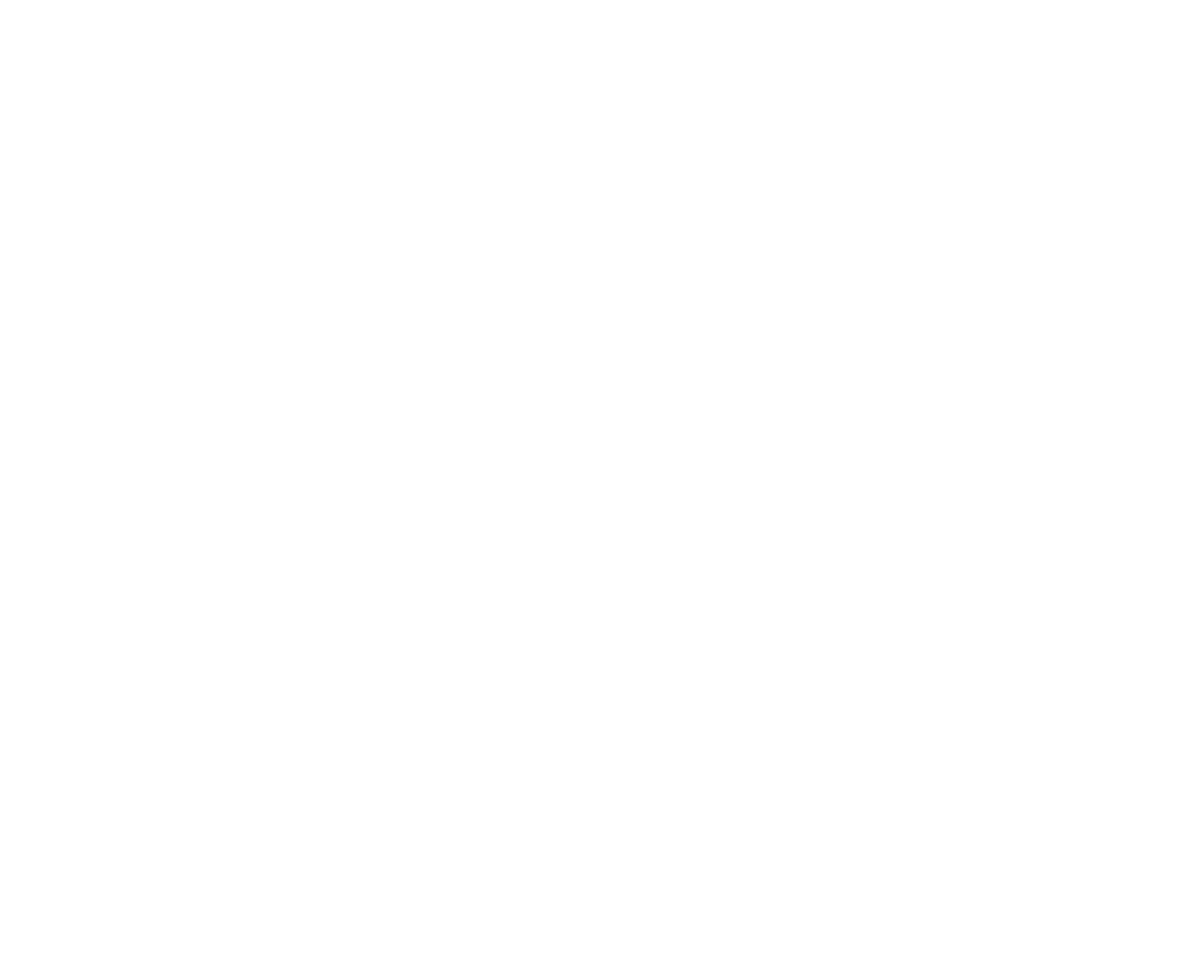
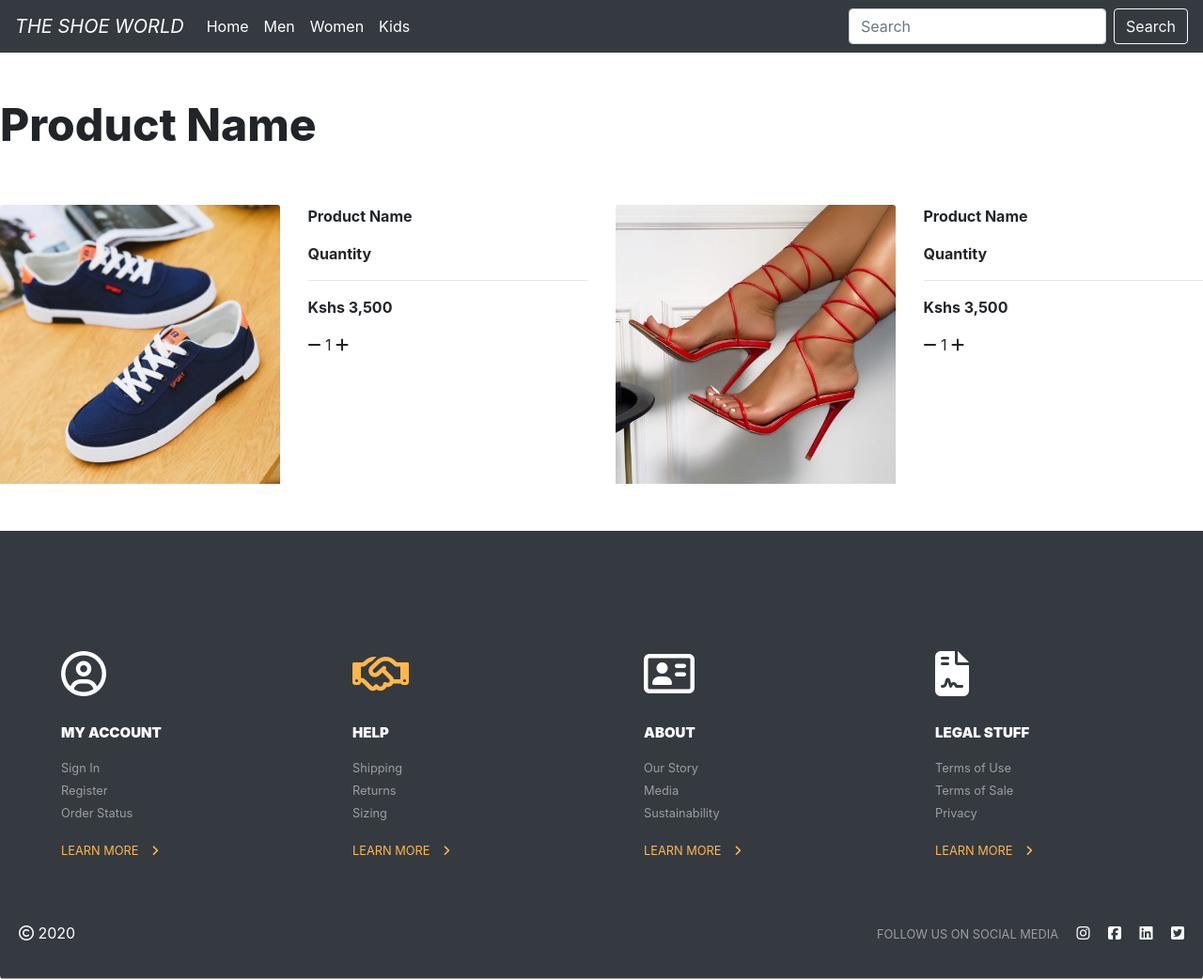
Before and after one commit to MissAnnah95/MissAnnah95.github.io, a plain HTML site: page cart.html in a window 1280 px wide. Shown: the whole page at 94% size. Before the commit the page ends 800 px from the top, so only its background shows below. Drawn offline with nearby package versions, Linux system fonts and the light colour scheme.

Commit message:
cart additions

```diff
--- a/cart.html
+++ b/cart.html
@@ -0,0 +1,143 @@
+<!DOCTYPE html>
+<html lang="en">
+  <head>
+    <meta charset="utf-8">
+    <meta name="viewport" content="width=device-width, initial-scale=1">
+    <link rel="stylesheet" href="https://maxcdn.bootstrapcdn.com/bootstrap/4.5.2/css/bootstrap.min.css">
+  <script src="https://ajax.googleapis.com/ajax/libs/jquery/3.5.1/jquery.min.js"></script>
+  <script src="https://cdnjs.cloudflare.com/ajax/libs/popper.js/1.16.0/umd/popper.min.js"></script>
+  <script src="https://maxcdn.bootstrapcdn.com/bootstrap/4.5.2/js/bootstrap.min.js"></script>
+  <script src="https://kit.fontawesome.com/86c7034986.js" crossorigin="anonymous"></script>
+
+  <!--== ALL CSS FILES ==-->
+  <!-- <link rel="stylesheet" href="css/cart.css"> -->
+  <link rel="stylesheet" href="css/style.css">
+  </head>
+  <body>
+
+    <!-- Nav Bar -->
+
+    <nav class="navbar navbar-expand-lg navbar-light bg-dark sticky-top">
+  <a class="navbar-brand font-italic" href="#" style="color:white;">THE SHOE WORLD</a>
+  <button class="navbar-toggler" type="button" data-toggle="collapse" data-target="#navbarSupportedContent" aria-controls="navbarSupportedContent" aria-expanded="false" aria-label="Toggle navigation">
+    <span class="navbar-toggler-icon"></span>
+  </button>
+
+  <div class="collapse navbar-collapse" id="navbarSupportedContent" style="color:white;">
+    <ul class="navbar-nav mr-auto">
+      <li class="nav-item">
+        <a class="nav-link" href="index.html" style="color:white;">Home <span class="sr-only">(current)</span></a>
+      </li>
+      <li class="nav-item">
+        <a class="nav-link" href="men.html" style="color:white;">Men</a>
+      </li>
+      <li class="nav-item">
+        <a class="nav-link" href="women.html" style="color:white;">Women</a>
+      </li>
+      <li class="nav-item">
+        <a class="nav-link" href="#" style="color:white;">Kids</a>
+      </li>
+    </ul>
+    <form class="form-inline my-2 my-lg-0">
+      <input class="form-control mr-sm-2" type="search" placeholder="Search" aria-label="Search">
+      <button class="btn btn-outline-light my-2 my-sm-0" type="submit">Search</button>
+    </form>
+  </div>
+</nav>
+
+
+  <!-- Display Image -->
+  <div class="contanier">
+    <div class="row justify-content-center">
+      <div class="col mt-5 mb-5">
+        <h1 text-center>Product Name</h1>
+      </div>
+    </div>
+      <div class="row">
+        <div class="col-md-6">
+          <div class="row">
+            <div class="col-md-6">
+              <img src="images/S1.jpg" class="card-img-top"alt="">
+            </div>
+            <div class="col-md-6">
+              <p><strong>Product Name</strong></p>
+              <p text-mute><strong>Quantity</strong></p>
+              <hr>
+              <p text-mute><strong>Kshs 3,500</strong></p>
+              <i class="fa fa-minus" aria-hidden="true"></i> 1 <i class="fa fa-plus" aria-hidden="true"></i>
+            </div>
+          </div>
+        </div>
+        <div class="col-md-6">
+          <div class="row">
+            <div class="col-md-6">
+                <img src="images/W2.jpeg" class="card-img-top" alt="">
+            </div>
+            <div class="col-md-6">
+              <p><strong>Product Name</strong></p>
+              <p text-mute><strong>Quantity</strong></p>
+              <hr>
+              <p text-mute><strong>Kshs 3,500</strong></p>
+              <i class="fa fa-minus" aria-hidden="true"></i> 1 <i class="fa fa-plus" aria-hidden="true"></i>
+
+            </div>
+          </div>
+        </div>
+      </div>
+  </div>
+
+<!-- footer -->
+<div class='contanier-fluid'>
+    <div class="card bg-dark">
+
+        <div class="card-body bg-dark">
+            <div class="row m-0 pt-5">
+                <div class="card col-12 col-md-3 bg-dark">
+                    <div class="card-content bg-dark"> <i class="far fa-user-circle fa-3x"></i>
+                        <div class="card-title"> MY ACCOUNT </div>
+                        <p><small>Sign In<br>Register<br>Order Status</small></p>
+                        <div class="learn-more">
+                            <p> <small> LEARN MORE <label><i class="fas fa-angle-right"></i></label> </small> </p>
+                        </div>
+                    </div>
+                </div>
+                <div class="card col-12 col-md-3 bg-dark">
+                    <div class="card-content bg-dark"> <i class="far fa-handshake fa-3x"></i>
+                        <div class="card-title"> HELP </div>
+                        <p><small>Shipping<br>Returns<br>Sizing</small></p>
+                        <div class="learn-more">
+                            <p> <small> LEARN MORE <label><i class="fas fa-angle-right"></i></label> </small> </p>
+                        </div>
+                    </div>
+                </div>
+                <div class="card col-12 col-md-3 bg-dark">
+                    <div class="card-content bg-dark"> <i class="far fa-address-card fa-3x"></i>
+                        <div class="card-title"> ABOUT </div>
+                        <p><small>Our Story<br>Media<br>Sustainability</small></p>
+                        <div class="learn-more">
+                            <p> <small> LEARN MORE <label><i class="fas fa-angle-right"></i></label> </small> </p>
+                        </div>
+                    </div>
+                </div>
+                <div class="card col-12 col-md-3 bg-dark">
+                    <div class="card-content bg-dark"> <i class="fas fa-file-contract fa-3x"></i>
+                        <div class="card-title"> LEGAL STUFF </div>
+                        <p><small>Terms of Use<br>Terms of Sale<br>Privacy</small></p>
+                        <div class="learn-more">
+                            <p> <small> LEARN MORE <label><i class="fas fa-angle-right"></i></label> </small> </p>
+                        </div>
+                    </div>
+                </div>
+            </div>
+        </div>
+        <div class="card-footer row m-0">
+            <p> <label> <i class="fa fa-copyright"></i> </label> 2020</p>
+            <div>
+                <p> <small class="follow-text">FOLLOW US ON SOCIAL MEDIA</small> <label class="footer-right"> <i class="fab fa-instagram"></i> <i class="fab fa-facebook-square"></i> <i class="fab fa-linkedin"></i> <i class="fab fa-twitter-square"></i> </label> </p>
+            </div>
+        </div>
+    </div>
+</div>
+
+</body>
+</html>
--- a/css/style.css
+++ b/css/style.css
@@ -70,6 +70,10 @@ a {
     color: #FFB74D
 }
 
+.fa-cart-arrow-down{
+  color: #FFB74D
+}
+
 .card-title {
     margin-bottom: .75rem;
     font-weight: 900;
@@ -85,9 +89,7 @@ a {
     margin-left: 10px
 }
 
-.fa-3x {
-    color: #FFB74D
-}
+
 
 .card-content {
     padding-right: 40px;
```
Also changed, not shown: index.html (+7 -4 lines).
